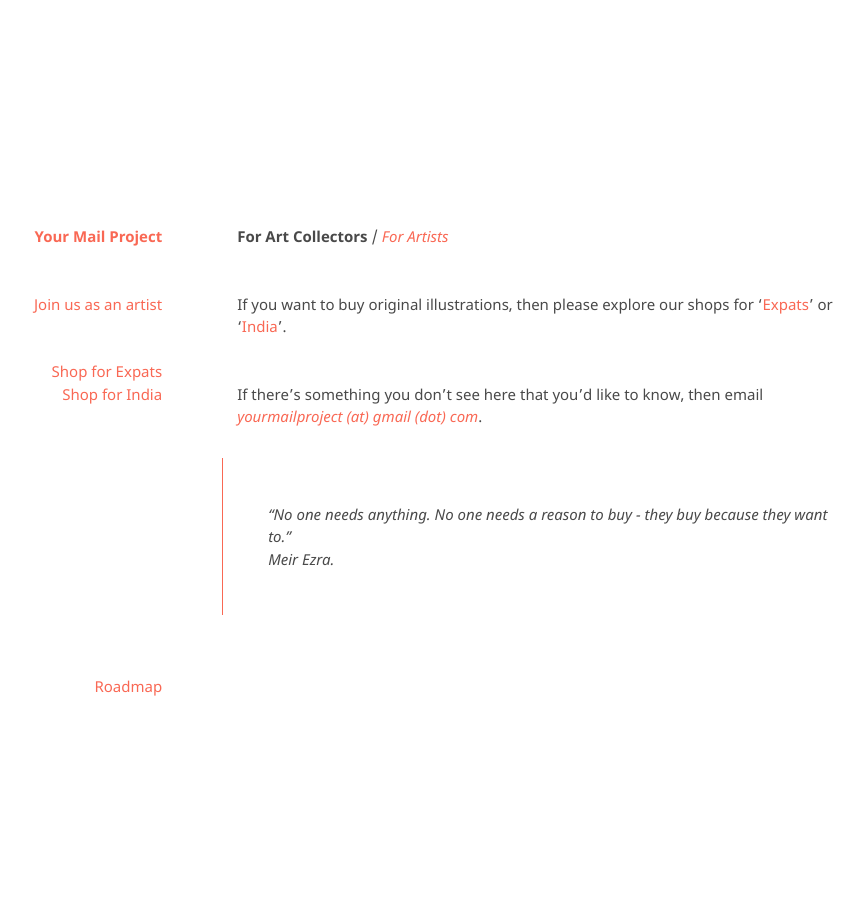
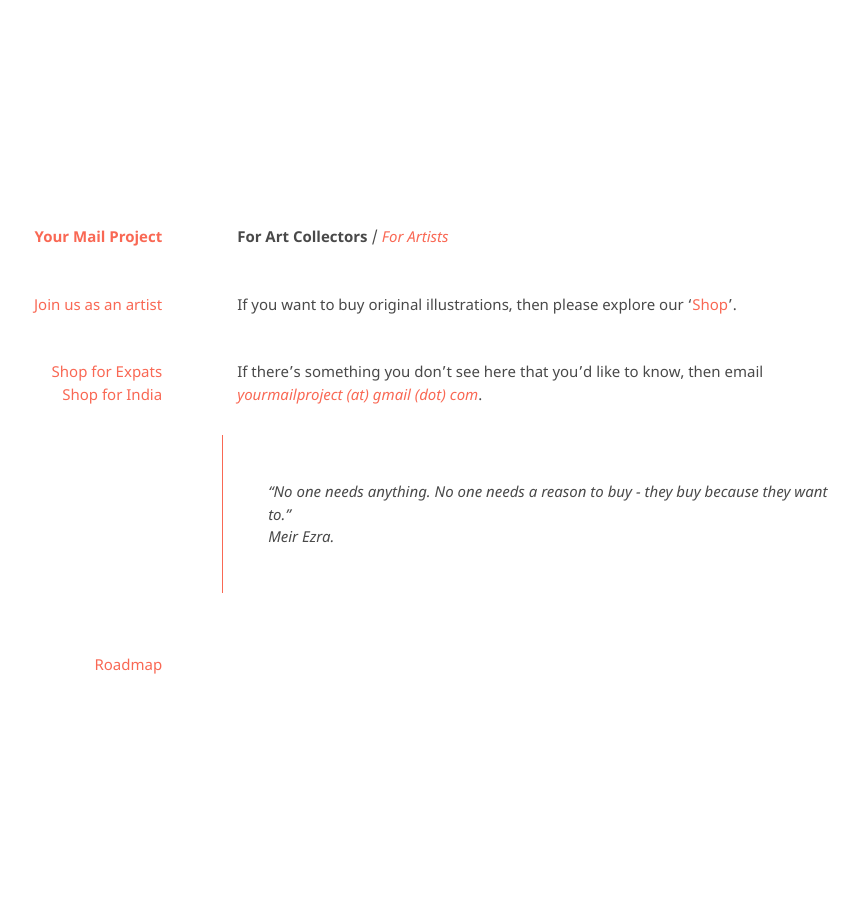
Before and after one commit to kvshvlin/yourmailproject, a Jekyll site: the page built from forartcollectors.md, in a window 1280 px wide. Shown: the whole page, without its empty margins (191-1053 px from the left). Built offline with Jekyll 4.4.1, drawn with Linux system fonts in a browser that asks for light colours; our own code applies the rules of GitHub Pages for plain Markdown files; after the commit the page ends 900 px from its top, so only the background shows below that.

Commit message:
Update forartcollectors.md

```diff
--- a/forartcollectors.md
+++ b/forartcollectors.md
@@ -1,6 +1,6 @@
 **For Art Collectors** / [_For Artists_](https://kvshvlin.github.io/yourmailproject/forartists.html)
 
-If you want to buy original illustrations, then please explore our shops for '<a href="https://www.gumroad.com/yourmailproject" target="_blank">Expats</a>' or  '<a href="https://yourmailproject.stores.instamojo.com" target="_blank">India</a>'.
+If you want to buy original illustrations, then please explore our '<a href="https://www.gumroad.com/yourmailproject" target="_blank">Shop</a>'.
 
 If there’s something you don’t see here that you’d like to know, then email
 [_yourmailproject (at) gmail (dot) com_](mailto:yourmailproject@gmail.com).
```
